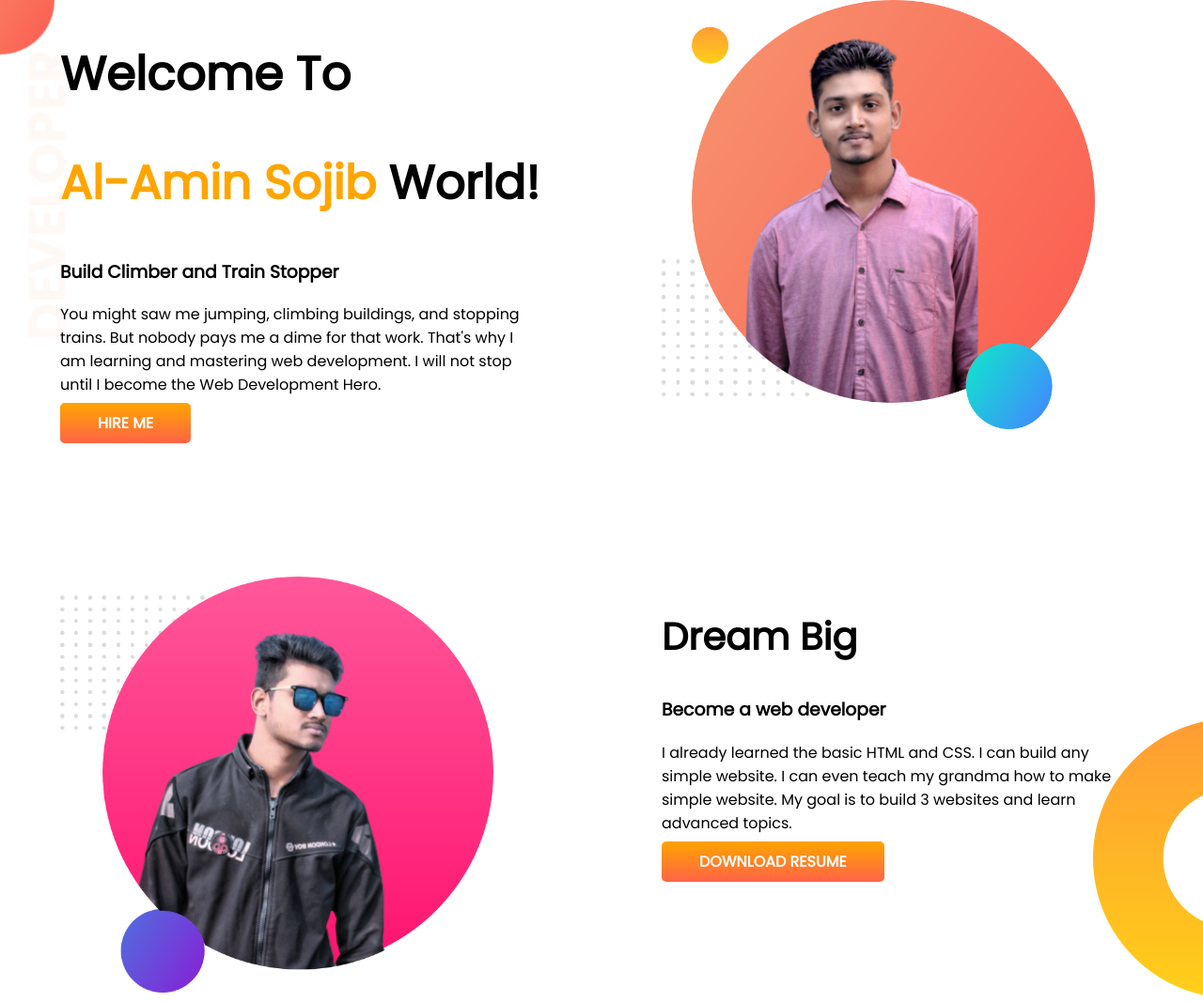
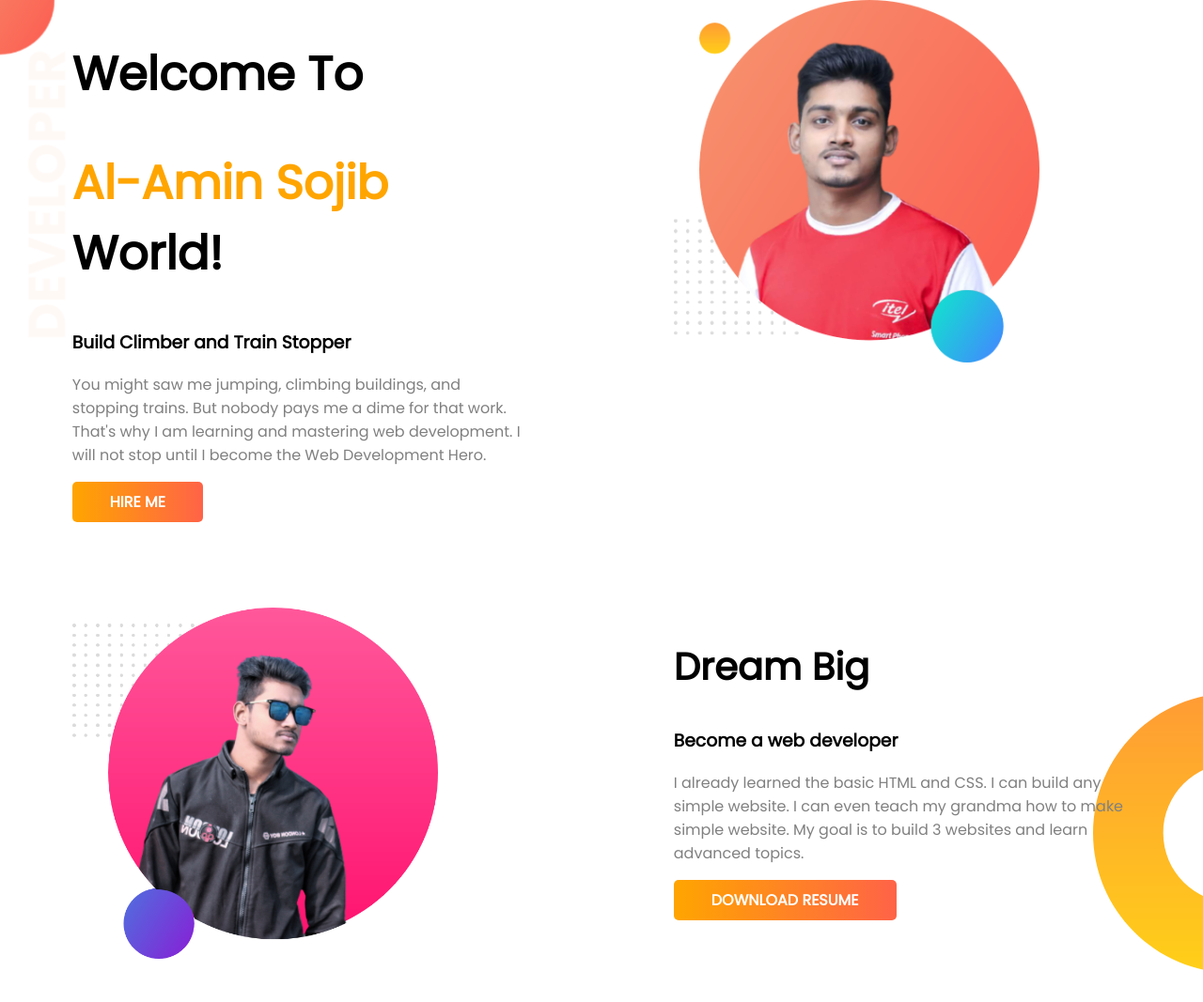
Before and after one commit to Alamin934/developer-portfolio, a plain HTML site: page index.html in a window 1280 px wide. Shown: the top 1067 px of the page at 94% size. Drawn offline with Linux system fonts and the light colour scheme.

Commit message:
modified

```diff
--- a/index.html
+++ b/index.html
@@ -26,7 +26,7 @@
             <a class="link-button" target="_blank" href="https://www.linkedin.com/in/al-amin-40a29315b/">HIRE ME</a>
         </div>
         <div class="half-width">
-            <img src="images/alamin.png" alt="MyPhoto">
+            <img src="images/alamin1.png" alt="MyPhoto">
         </div>
     </section>
     <section class="dream-big flexible-container">
--- a/style.css
+++ b/style.css
@@ -8,28 +8,33 @@ h1{
 h2{
     font-size: 40px;
 }
+p{
+    color: gray;
+    margin-bottom: 25px;
+}
 .orange-color{
     color: orange;
 }
 .flexible-container{
     display: flex;
-    padding-bottom: 150px;
+    padding-bottom: 100px;
 }
 .half-width{
     width: 50%;
-    padding-left: 5%;
-    padding-right: 5%;
+    padding-left: 6%;
+    padding-right: 6%;
 }
 .half-width img{
-    width: 90%;
+    width: 80%;
 }
 .link-button{
     text-decoration: none;
     font-weight: bold;
-    background-image: linear-gradient(orange, tomato);
+    background-image: linear-gradient(to right,orange, tomato);
     padding: 10px 40px;
     color: #fff;
     border-radius: 5px;
+    margin-top: 25px;
 }
 .top-banner{
     background-image: url(images/top-banner.png);
@@ -68,5 +73,4 @@ h2{
 }
 footer p{
     text-align: center;
-    color: gray;
 }
```
Also changed, not shown: images/alamin1.png (added).
